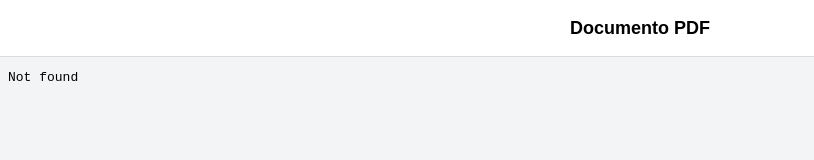
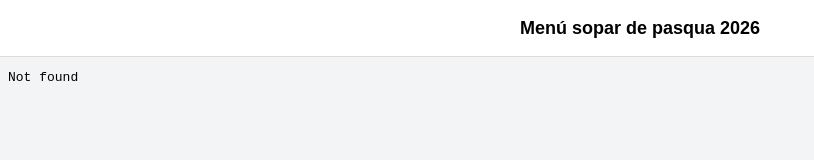
Before and after one commit to Richi2900/QR-SOPAR-DE-PASQUA-2026, a plain HTML site: page index.html in a window 1280 px wide. Shown: the whole page, without its empty margins (0-814 px from the left). Drawn offline with Linux system fonts and the light colour scheme.

Commit message:
Update title and topbar text in index.html

```diff
--- a/index.html
+++ b/index.html
@@ -3,7 +3,7 @@
 <head>
   <meta charset="UTF-8" />
   <meta name="viewport" content="width=device-width, initial-scale=1.0" />
-  <title>Documento PDF</title>
+  <title>Menú sopar de pasqua 2026</title>
   <style>
     html, body {
       margin: 0;
@@ -32,7 +32,7 @@
   </style>
 </head>
 <body>
-  <div class="topbar">Documento PDF</div>
+  <div class="topbar">Menú sopar de pasqua 2026</div>
   <iframe class="viewer" src="Menú sopar de pasqua 2026.pdf"></iframe>
 </body>
 </html>
```
